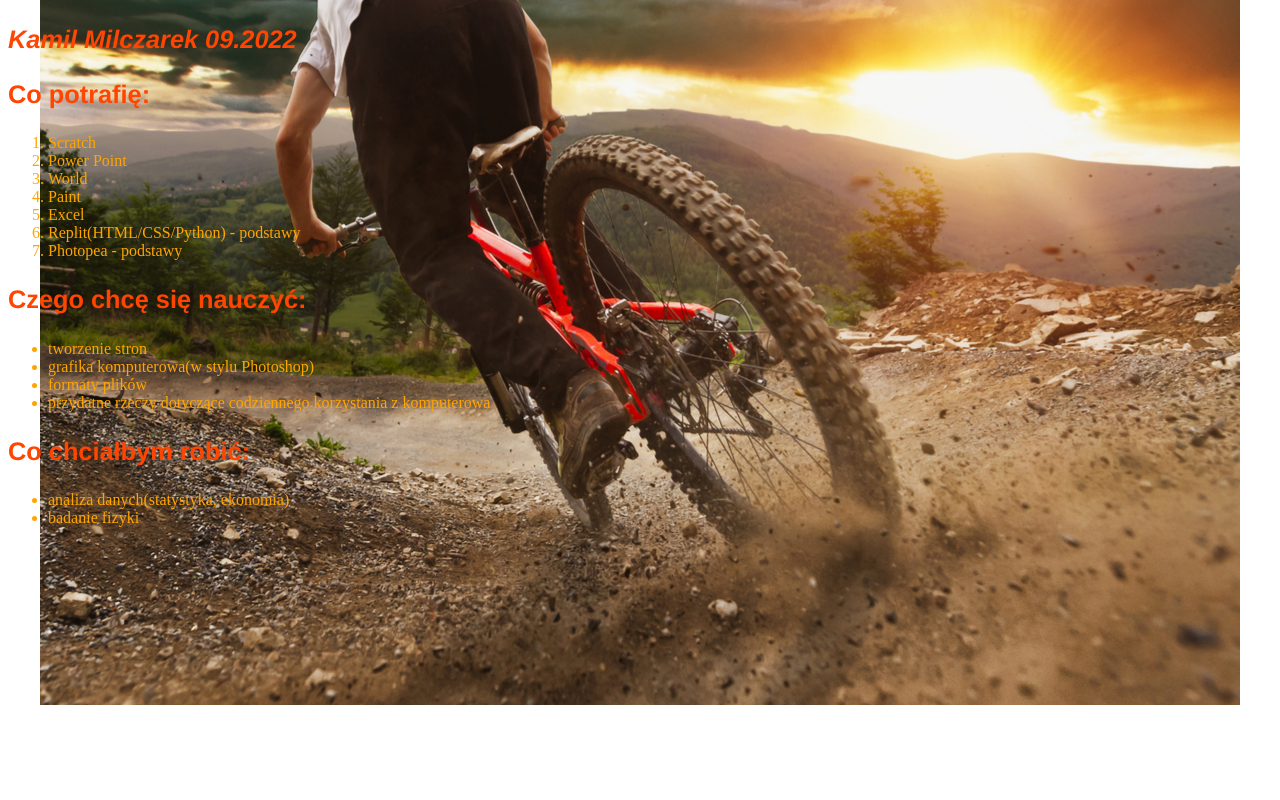
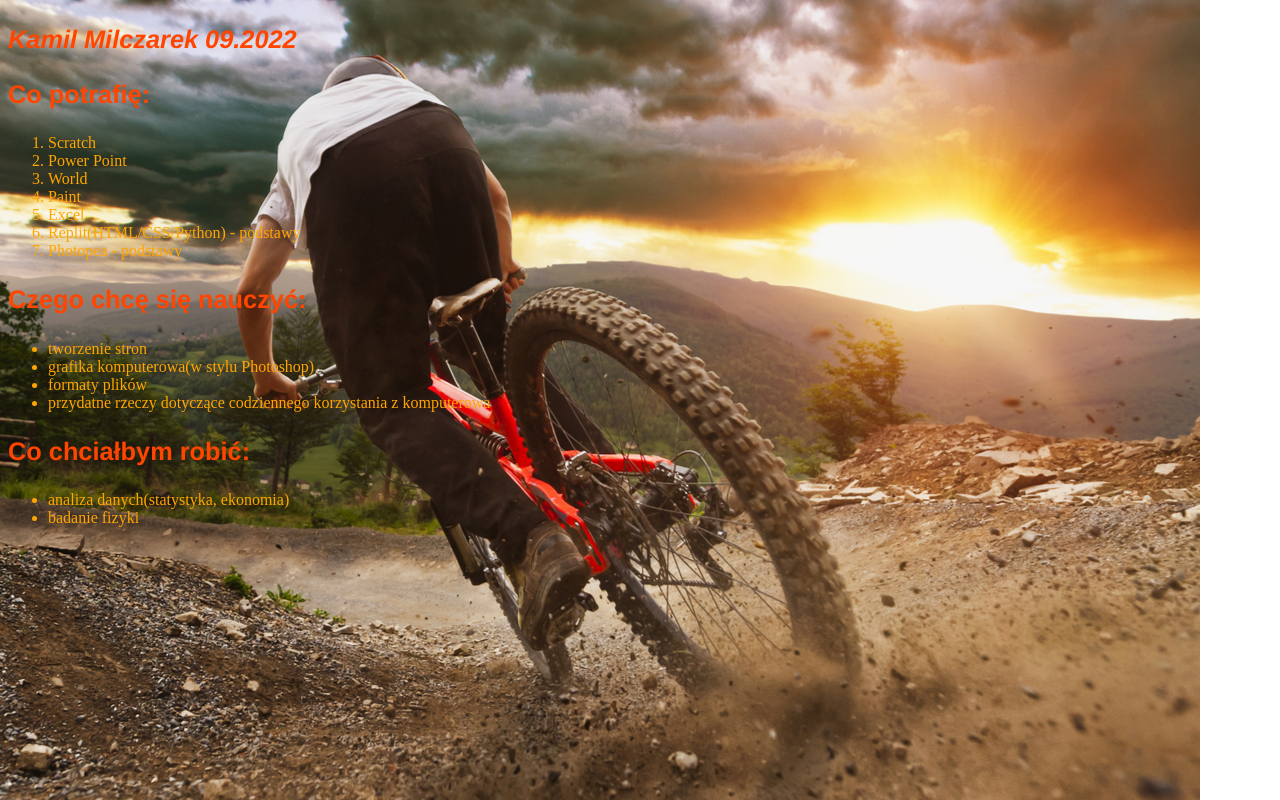
Before and after one commit to megamocny66/megamocny66.github.io, a plain HTML site: page index.html in a window 1280 px wide. Drawn offline with Linux system fonts and the light colour scheme.

Commit message:
Update style.css

```diff
--- a/style.css
+++ b/style.css
@@ -2,7 +2,8 @@ body
 {
   background-image: url("mtb.jpg");
   background-repeat: no-repeat;
-  background-position: center;
+  background-position: left top;
+  background-attachment: fixed;
 }
 
 P
```
